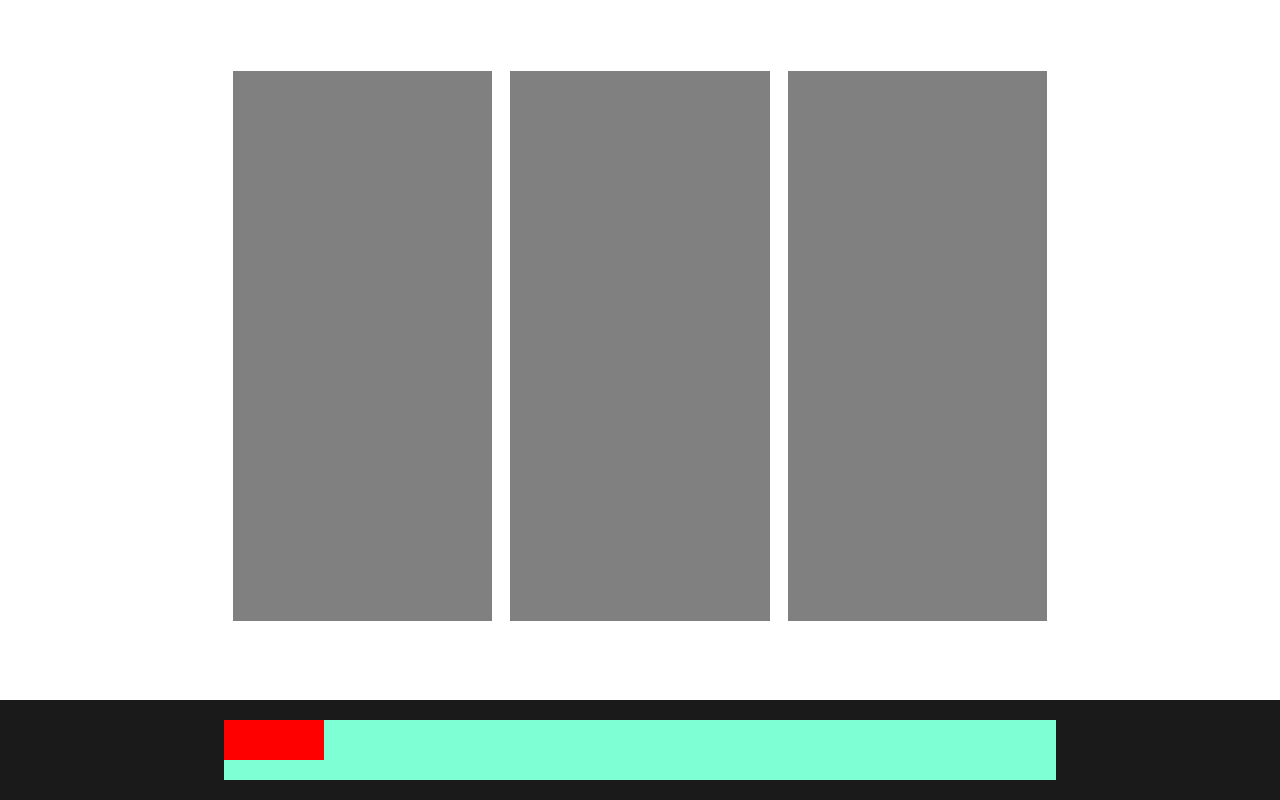
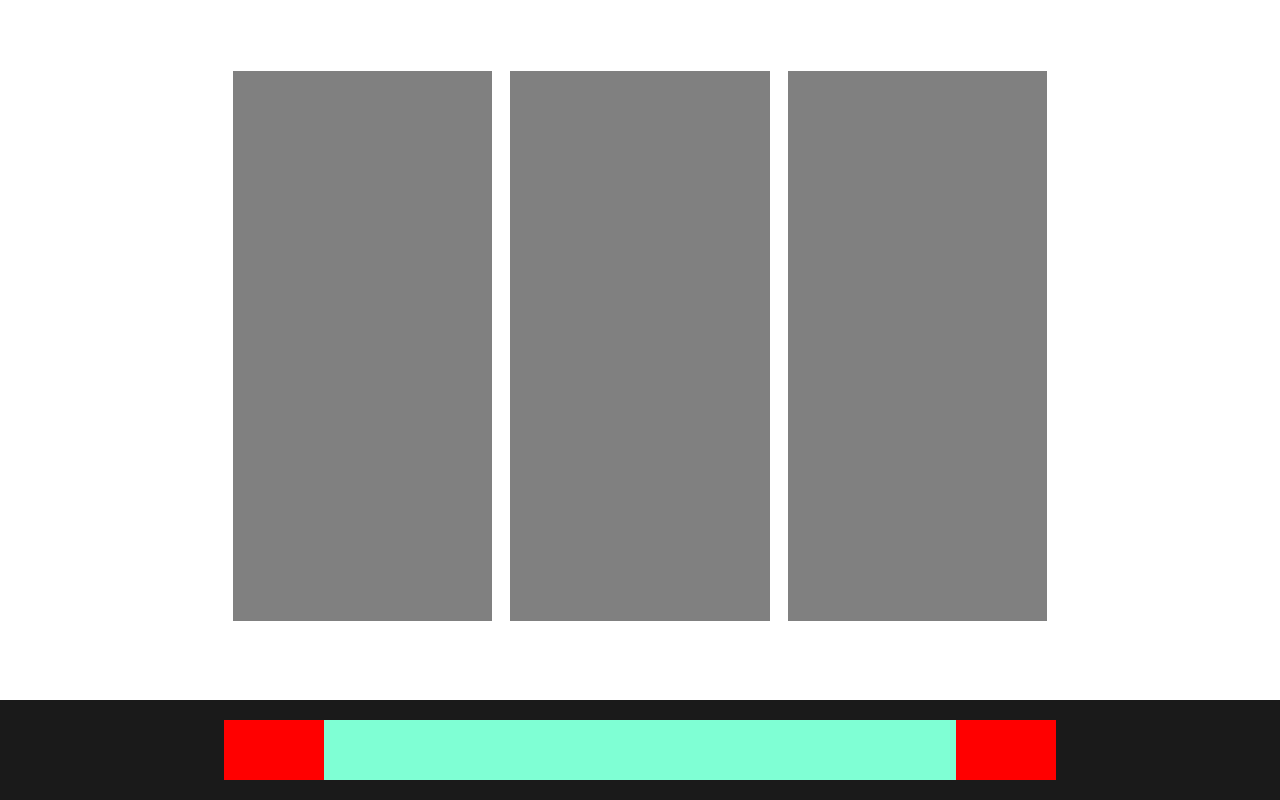
Before and after one commit to GiorgioDellutri/html-css-boolando, a plain HTML site: page index.html in a window 1280 px wide. Shown: the part 726-1526 px from the top of the page. Drawn offline with Linux system fonts and the light colour scheme.

Commit message:
completed foot

```diff
--- a/css/style.css
+++ b/css/style.css
@@ -77,6 +77,8 @@ footer{
 }
 
 .info{
+    display: flex;
+    justify-content: space-between;
     background-color: aquamarine;
     height: 60px;
 }
@@ -84,6 +86,6 @@ footer{
 .left-footer,
 .right-footer{
     width: 100px;
-    height: 20px;
+    height: 60px;
     background-color: red;
 }
```
